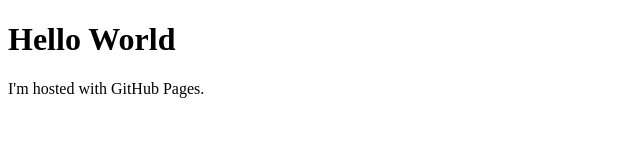
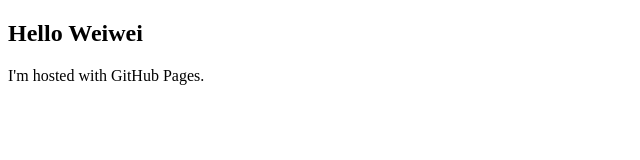
Before and after one commit to kk60258/kk60258.github.io, a plain HTML site: page index.html in a window 1280 px wide. Shown: the whole page, without its empty margins (0-640 px from the left). Drawn offline with Linux system fonts and the light colour scheme.

Commit message:
hello wei wei
test

```diff
--- a/index.html
+++ b/index.html
@@ -1,7 +1,10 @@
 <!DOCTYPE html>
 <html>
-<body>
-<h1>Hello World</h1>
-<p>I'm hosted with GitHub Pages.</p>
-</body>
+	<title>
+		<p>This is NineG</p>
+	</title>
+	<body>
+		<h2>Hello Weiwei</h2>
+		<p>I'm hosted with GitHub Pages.</p>
+	</body>
 </html>
```
